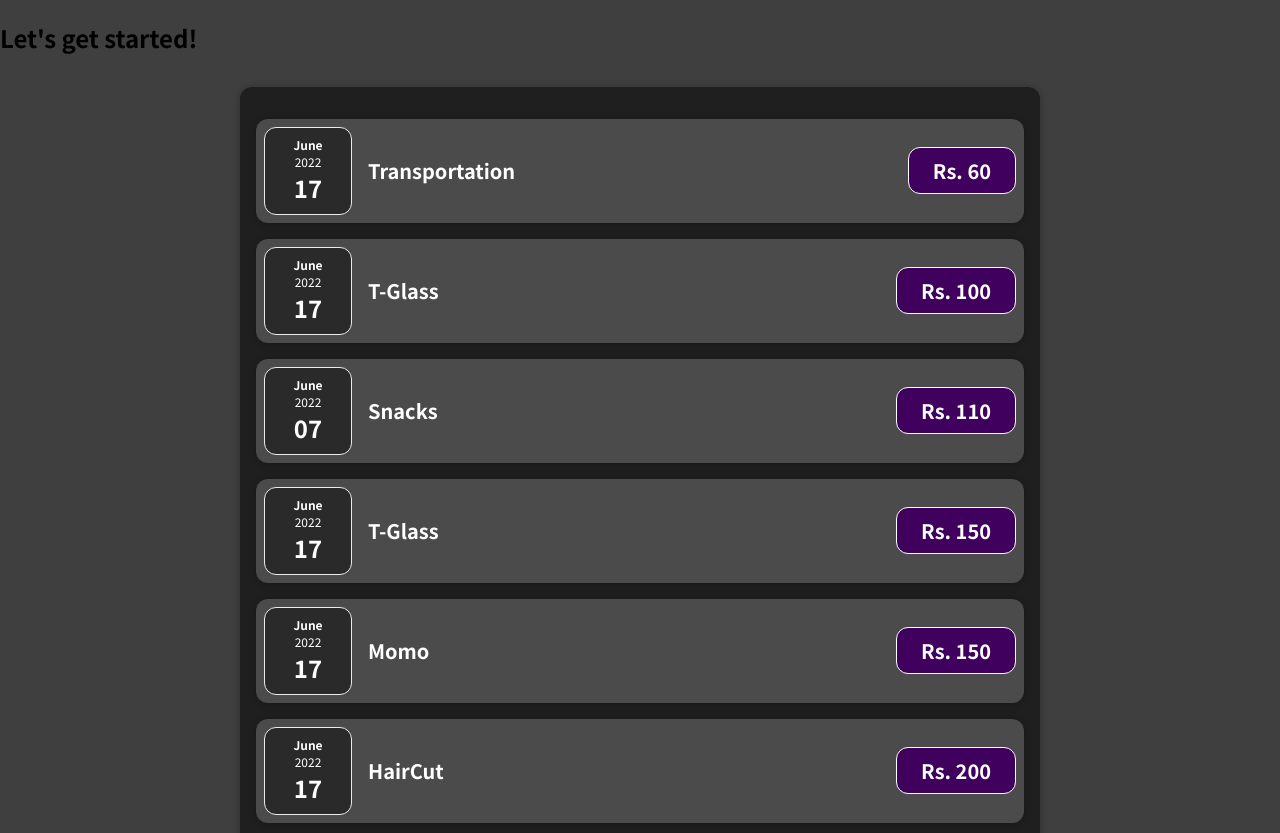
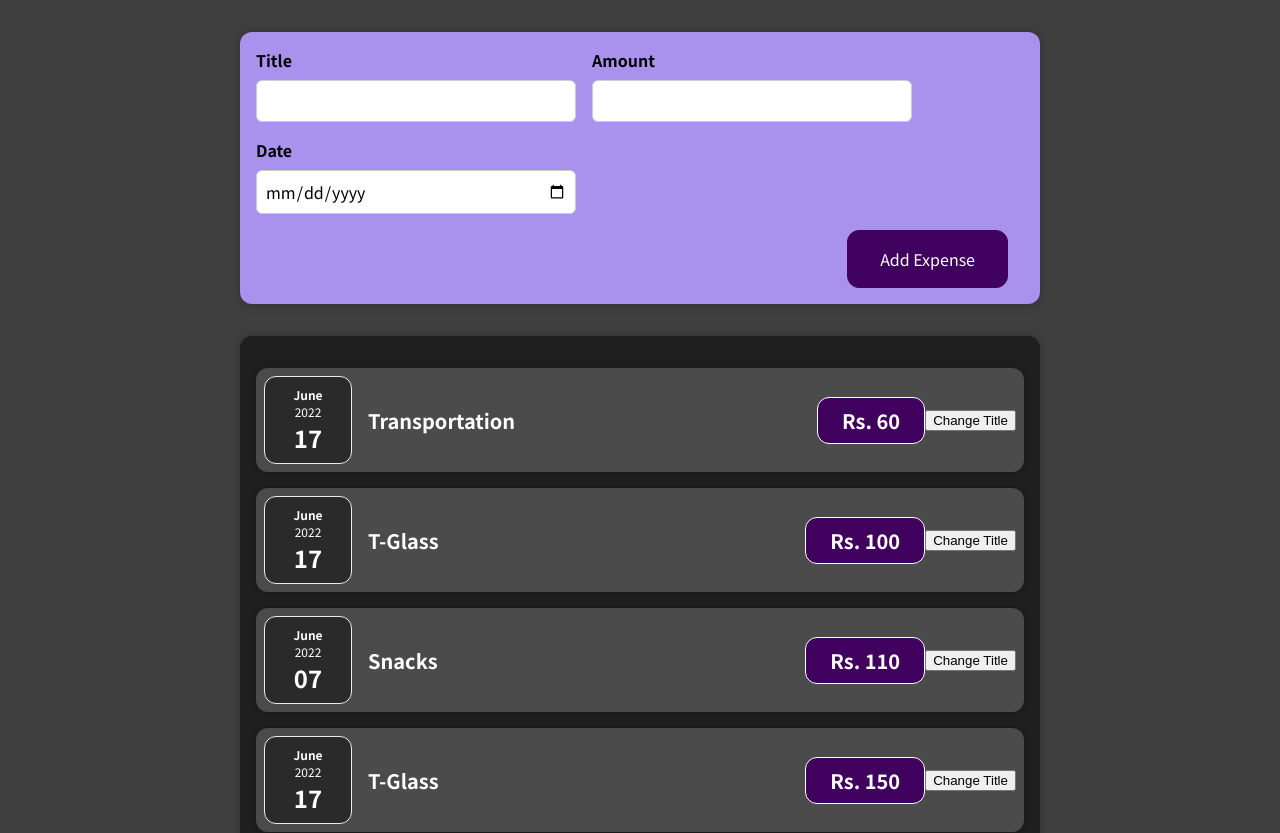
Before and after one commit to Swarnim55/React-Expense-Tracker, a React (Create React App) app: page / in a window 1280 px wide. Shown: the top 833 px of the page. Built offline with nearby package versions, Linux system fonts and the light colour scheme.

Commit message:
Added Form Inputs

```diff
--- a/src/App.js
+++ b/src/App.js
@@ -1,5 +1,6 @@
 import React from "react";
 import Expenses from "./components/Expenses/Expenses";
+import NewExpense from "./components/NewExpense/NewExpense";
 const App = () => {
   const expenses = [
     { title: "Transportation", amount: 60, date: new Date(2022, 5, 17) },
@@ -11,7 +12,7 @@ const App = () => {
   ];
   return (
     <div>
-      <h2>Let's get started!</h2>
+      <NewExpense />
       <Expenses expenses={expenses} />
     </div>
   );
--- a/src/components/Expenses/ExpenseItem.js
+++ b/src/components/Expenses/ExpenseItem.js
@@ -1,16 +1,24 @@
-import React from "react";
+import React, { useState } from "react";
 import Card from "../UI/Card";
 import ExpenseDate from "./ExpenseDate";
 import "./ExpenseItem.css";
 
 const ExpenseItem = (props) => {
+  const [title, setTitle] = useState(props.title);
+
+  const clickHandler = () => {
+    setTitle("Updated");
+    console.log(title);
+  };
+
   return (
     <Card className="expense-item">
       <ExpenseDate date={props.date} />
       <div className="expense-item__description">
-        <h2> {props.title} </h2>
+        <h2> {title} </h2>
         <div className="expense-item__price"> Rs. {props.amount}</div>
       </div>
+      <button onClick={clickHandler}>Change Title</button>
     </Card>
   );
 };
--- /dev/null
+++ b/src/components/NewExpense/ExpenseForm.css
@@ -0,0 +1,26 @@
+.new-expense__controls {
+  display: flex;
+  flex-wrap: wrap;
+  gap: 1rem;
+  margin-bottom: 1rem;
+  text-align: left;
+}
+
+.new-expense__control label {
+  font-weight: bold;
+  margin-bottom: 0.5rem;
+  display: block;
+}
+
+.new-expense__control input {
+  font: inherit;
+  padding: 0.5rem;
+  border-radius: 6px;
+  border: 1px solid #ccc;
+  width: 20rem;
+  max-width: 100%;
+}
+
+.new-expense__actions {
+  text-align: right;
+}
--- /dev/null
+++ b/src/components/NewExpense/ExpenseForm.js
@@ -0,0 +1,27 @@
+import React from "react";
+import "./ExpenseForm.css";
+const ExpenseForm = () => {
+  return (
+    <form>
+      <div className="new-expense__controls">
+        <div className="new-expense__control">
+          <label>Title</label>
+          <input type="text" />
+        </div>
+        <div className="new-expense__control">
+          <label>Amount</label>
+          <input type="number" min="0.01" step="0.01" />
+        </div>
+        <div className="new-expense__control">
+          <label>Date</label>
+          <input type="date" min="2019-01-01" max="2022-12-31" />
+        </div>
+      </div>
+      <div className="new-expense__actions">
+        <button>Add Expense</button>
+      </div>
+    </form>
+  );
+};
+
+export default ExpenseForm;
--- /dev/null
+++ b/src/components/NewExpense/NewExpense.css
@@ -0,0 +1,38 @@
+.new-expense {
+  background-color: #a892ee;
+  padding: 1rem;
+  margin: 2rem auto;
+  width: 50rem;
+  max-width: 95%;
+  border-radius: 12px;
+  text-align: center;
+  box-shadow: 0 1px 8px rgba(0, 0, 0, 0.25);
+}
+
+.new-expense button {
+  font: inherit;
+  cursor: pointer;
+  padding: 1rem 2rem;
+  border: 1px solid #40005d;
+  background-color: #40005d;
+  color: white;
+  border-radius: 12px;
+  margin-right: 1rem;
+}
+
+.new-expense button:hover,
+.new-expense button:active {
+  background-color: #510674;
+  border-color: #510674;
+}
+
+.new-expense button.alternative {
+  color: #220131;
+  border-color: transparent;
+  background-color: transparent;
+}
+
+.new-expense button.alternative:hover,
+.new-expense button.alternative:active {
+  background-color: #ddb3f8;
+}
--- /dev/null
+++ b/src/components/NewExpense/NewExpense.js
@@ -0,0 +1,13 @@
+import React from "react";
+import ExpenseForm from "./ExpenseForm";
+import "./NewExpense.css";
+
+const NewExpense = () => {
+  return (
+    <div className="new-expense">
+      <ExpenseForm />
+    </div>
+  );
+};
+
+export default NewExpense;
```
Also changed, not shown: 1 other file (tests, documents, lock files or other folders).
